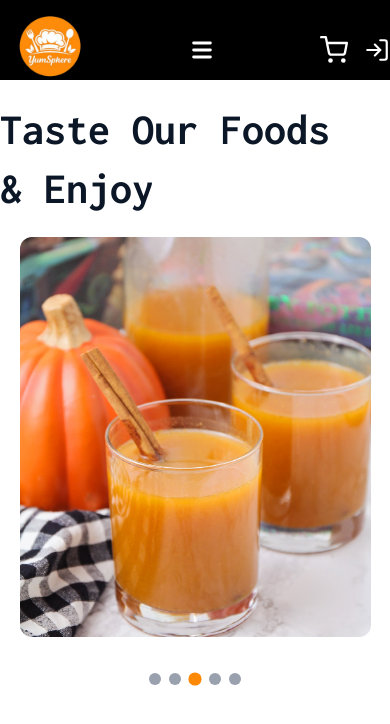
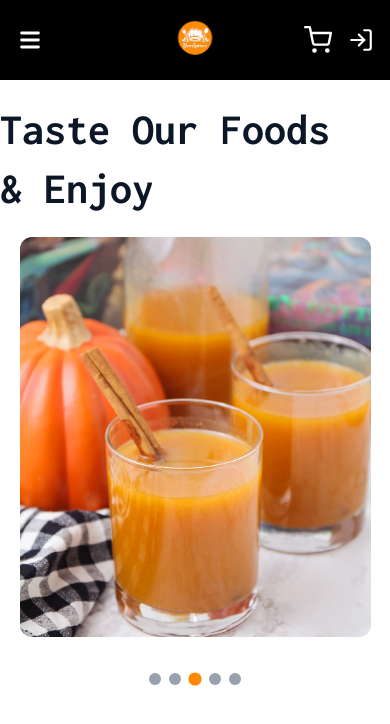
Before and after one commit to hend-soliman/YumSphere, a React (Vite) app: page / in a window 390 px wide. Shown: the top 724 px of the page. Built offline with nearby package versions, Linux system fonts and the light colour scheme.

Commit message:
Fix responsive navbar mobile layout

```diff
--- a/src/components/NavBar.jsx
+++ b/src/components/NavBar.jsx
@@ -1,9 +1,9 @@
-
 import React, { useState } from 'react';
 import { Link, NavLink } from 'react-router-dom';
 import { HiMenu } from "react-icons/hi";
 import { FiShoppingCart, FiLogIn } from "react-icons/fi";
 import logo from '../assets/logo.png';
+
 export default function NavBar() {
 
   const links = [
@@ -19,28 +19,31 @@ export default function NavBar() {
     <nav className="h-20 w-full bg-black">
       <div className="container mx-auto max-w-6xl">
 
-        <div className="flex items-center justify-between  relative">
+        <div className="flex items-center justify-between relative h-20 px-4">
 
           <button
             className="md:hidden text-white hover:text-[#ffc554] order-1"
             onClick={() => setIsOpen(!isOpen)}>
             <HiMenu size={28} />
           </button>
-           <Link to="/">
-           <img src={logo}  alt="YumSphere Logo" className="h-full max-h-25 w-auto object-contain transition-transform duration-300 hover:scale-105"/>
-           </Link>
+
+          <Link to="/"
+            className="absolute left-1/2 transform -translate-x-1/2 md:static md:transform-none">
+            <img
+              src={logo}
+              alt="YumSphere Logo"
+              className="h-14 md:h-full max-h-25 w-auto object-contain transition-transform duration-300 hover:scale-105"/>
+          </Link>
+
           <ul className="hidden md:flex gap-6 absolute left-1/2 transform -translate-x-1/2">
             {links.map((link) => (
               <li key={link.path}>
                 <NavLink
                   to={link.path}
-                  className={({ isActive }) =>
-                    `transition transform duration-200 ${
+                  className={({ isActive }) =>`transition transform duration-200 ${
                       isActive
                         ? "text-[#ffc554] scale-105"
-                        : "text-[#748194] hover:text-[#ffc554] hover:scale-105"
-                    }` }>
-
+                        : "text-[#748194] hover:text-[#ffc554] hover:scale-105"}`}>
                   {link.name}
                 </NavLink>
               </li>
@@ -62,11 +65,18 @@ export default function NavBar() {
         </div>
 
         {isOpen && (
-          <ul className="md:hidden flex flex-col gap-4 py-4">
+          <ul className="md:hidden absolute top-20 left-0 w-full bg-black flex flex-col gap-4 py-4 px-6 z-50 border-t border-gray-800">
             {links.map((link) => (
               <li key={link.path}>
-                <NavLink to={link.path} onClick={() => setIsOpen(false)} className={({ isActive }) =>
-                 `block transition transform duration-200 ${isActive? "text-[#ffc554] scale-105" : "text-[#748194] hover:text-[#ffc554] hover:scale-105"}`}>{link.name}
+                <NavLink
+                  to={link.path}
+                  onClick={() => setIsOpen(false)}
+                  className={({ isActive }) =>
+                    `block transition transform duration-200 ${
+                      isActive
+                        ? "text-[#ffc554] scale-105"
+                        : "text-[#748194] hover:text-[#ffc554] hover:scale-105"}`}>
+                  {link.name}
                 </NavLink>
               </li>
             ))}
```
